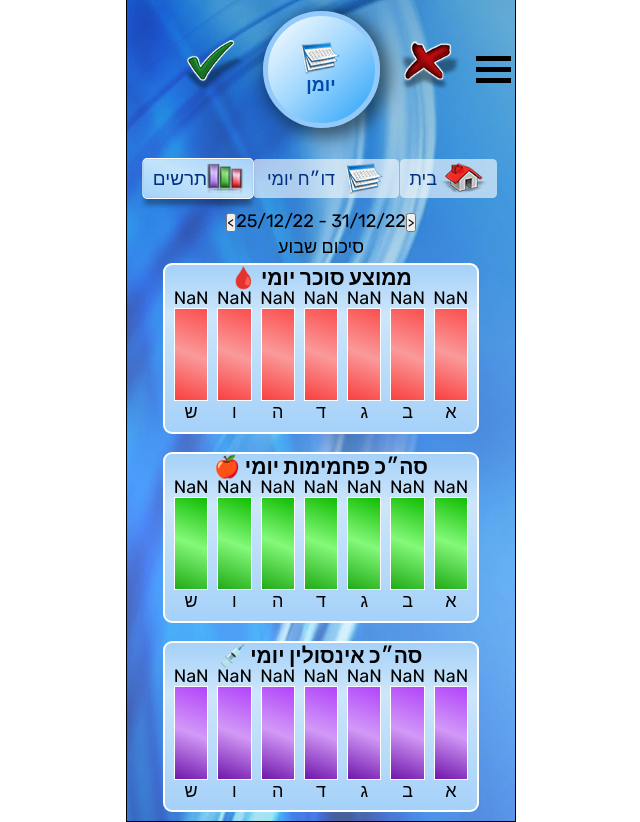
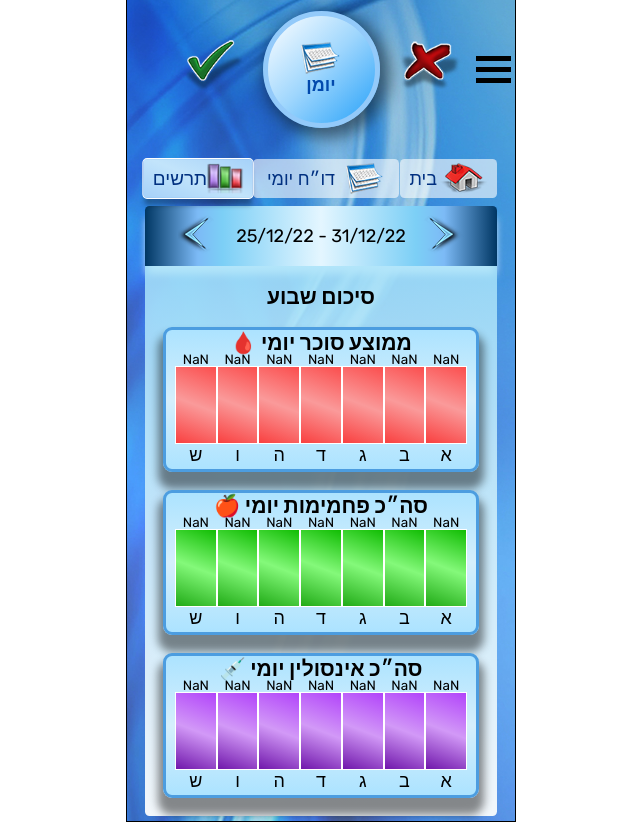
Before and after one commit to lorGR/Startup, a React (Create React App) app in the folder Startup.v1/client/: page /graph in a window 1280 px wide. Shown: the whole page, without its empty margins (319-959 px from the left). Built offline with nearby package versions, Linux system fonts and the light colour scheme; no server answers.

Commit message:
styled graph page

```diff
--- a/Startup.v1/client/src/components/weekSummaryContainer/dayContainer/dayContainer.scss
+++ b/Startup.v1/client/src/components/weekSummaryContainer/dayContainer/dayContainer.scss
@@ -18,6 +18,7 @@
                 left: 50%;
                 transform: translate(-50%, -100%);
                 position: absolute;
+                font-size: .75rem;
             }
         }
         .red {
--- a/Startup.v1/client/src/components/weekSummaryContainer/weekSummaryContainer.scss
+++ b/Startup.v1/client/src/components/weekSummaryContainer/weekSummaryContainer.scss
@@ -1,15 +1,18 @@
 .week-summary-container {
-    border: 2px solid white;
+    border: 3px solid rgb(76, 157, 224);
     border-radius: .5rem;
     flex: 1;
     text-align: center;
-    background: linear-gradient(0deg, rgba(165,209,249,1) 0%, rgba(205,230,250,1) 70%, rgba(165,209,249,1) 100%);
+    background: linear-gradient(180deg, rgba(172, 227, 255, 1) 0%, rgba(213, 239, 252, 1) 50%, rgba(172, 227, 255, 1) 100%);
+    -webkit-box-shadow: 0px 12px 9px 5px rgba(0, 0, 0, 0.45);
+    box-shadow: 0px 12px 9px 5px rgba(0, 0, 0, 0.45);
+
     .days {
         display: flex;
         flex-direction: row-reverse;
         justify-content: space-around;
         height: 80%;
-        gap: .5rem;
+        // gap: .5rem;
         padding: 0 .5rem;
     }
 
--- a/Startup.v1/client/src/views/graph/Graph.tsx
+++ b/Startup.v1/client/src/views/graph/Graph.tsx
@@ -6,6 +6,8 @@
 import WeekSummaryContainer, { SummaryTypeDisplay } from "../../components/weekSummaryContainer/WeekSummaryContainer";
 import { Link } from "react-router-dom";
 import Menu from "../../components/menu/Menu";
+import arrowLeft from "../../assets/images/calendar/arrowLeft.png";
+import arrowRight from "../../assets/images/calendar/arrowRight.png";
 
 const Graph = () => {
 
@@ -36,13 +38,17 @@
             <Header headerType="calendar" showMenu={showMenu} setShowMenu={setShowMenu} />
             <Navbar navbarType="calendar" />
             <div className="container">
-                <div style={{ textAlign: 'center' }}>
-                    <button onClick={handleFowardWeek}>&lt;</button>
-                    <span>{weekOverview}</span>
-                    <button onClick={handleBackWeek}>&gt;</button>
+                <div className="week-selector">
+                    <button onClick={handleFowardWeek}>
+                        <img src={arrowLeft} alt="week foward" />
+                    </button>
+                    <p>{weekOverview}</p>
+                    <button onClick={handleBackWeek}>
+                        <img src={arrowRight} alt="week backward" />
+                    </button>
                 </div>
-                <p>סיכום שבוע</p>
                 <div className="summary-container">
+                    <h3>סיכום שבוע</h3>
                     <WeekSummaryContainer summaryTypeDisplay={SummaryTypeDisplay.BLOOD_SUGAR} week={week} />
                     <WeekSummaryContainer summaryTypeDisplay={SummaryTypeDisplay.CARBS} week={week} />
                     <WeekSummaryContainer summaryTypeDisplay={SummaryTypeDisplay.INSULIN} week={week} />
--- a/Startup.v1/client/src/views/graph/graph.scss
+++ b/Startup.v1/client/src/views/graph/graph.scss
@@ -2,21 +2,42 @@
     height: 100%;
     position: relative;
     padding: 0 1rem;
+
     .container {
         height: 72.5%;
         display: flex;
         flex-direction: column;
         justify-content: center;
-        gap: .25rem;
-        p {
-            text-align: center;
+
+        .week-selector {
+            display: flex;
+            justify-content: center;
+            align-items: center;
+            gap: 1rem;
+            background: linear-gradient(90deg, rgba(0,54,99,1) 0%, rgba(124,186,246,1) 15%, rgba(124,207,246,1) 22%, rgba(228,246,255,1) 50%, rgba(124,207,246,1) 77%, rgba(124,186,246,1) 85%, rgba(0,54,99,1) 100%);
+            padding: .5rem 0;
+            border-top-left-radius: .25rem;
+            border-top-right-radius: .25rem;
+            -webkit-box-shadow: 0px 15px 9px -5px #006eae;
+            box-shadow: 0px 10px 9px -2px #ffffff;
+            button {
+                background: none;
+                border: none;
+            }
         }
+
         .summary-container {
-            padding: 0 1rem;
+            padding: 1rem;
             height: 90%;
             display: flex;
             flex-direction: column;
             gap: 1rem;
+            border-bottom-left-radius: .25rem;
+            border-bottom-right-radius: .25rem;
+            background: linear-gradient(0deg, rgba(242, 247, 251, 1) 0%, rgba(165, 225, 249, 0.8519782913165266) 100%);
+            h3 {
+                text-align: center;
+            }
         }
     }
 }
```
Also changed, not shown: Startup.v1/client/src/assets/images/calendar/arrowLeft.png (added), Startup.v1/client/src/assets/images/calendar/arrowRight.png (added).
